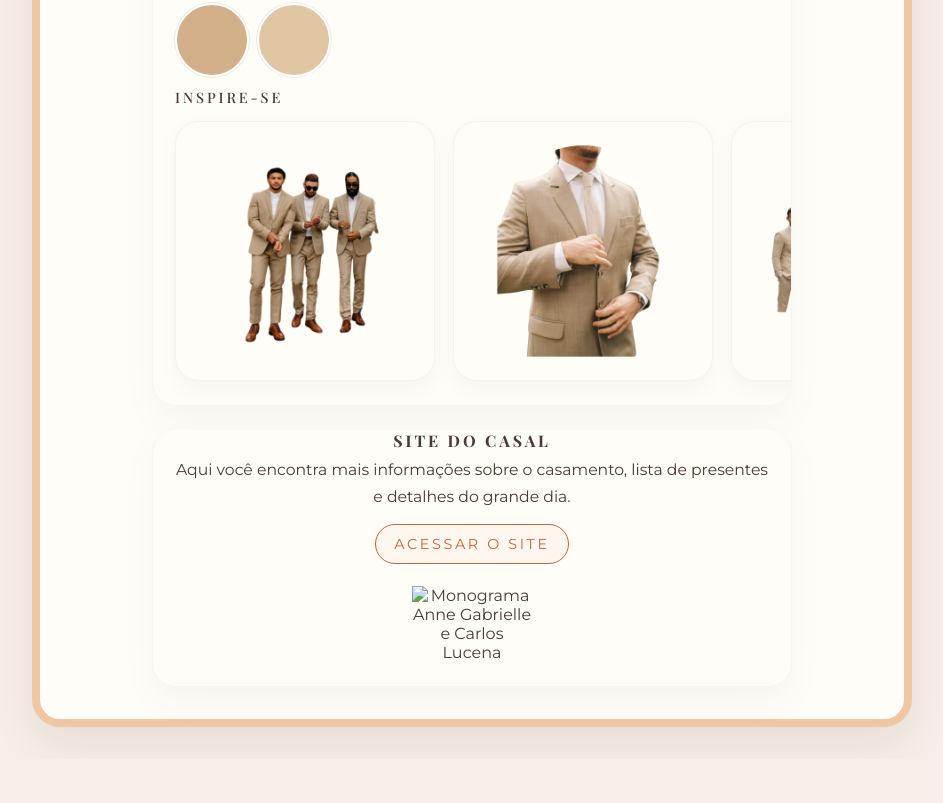
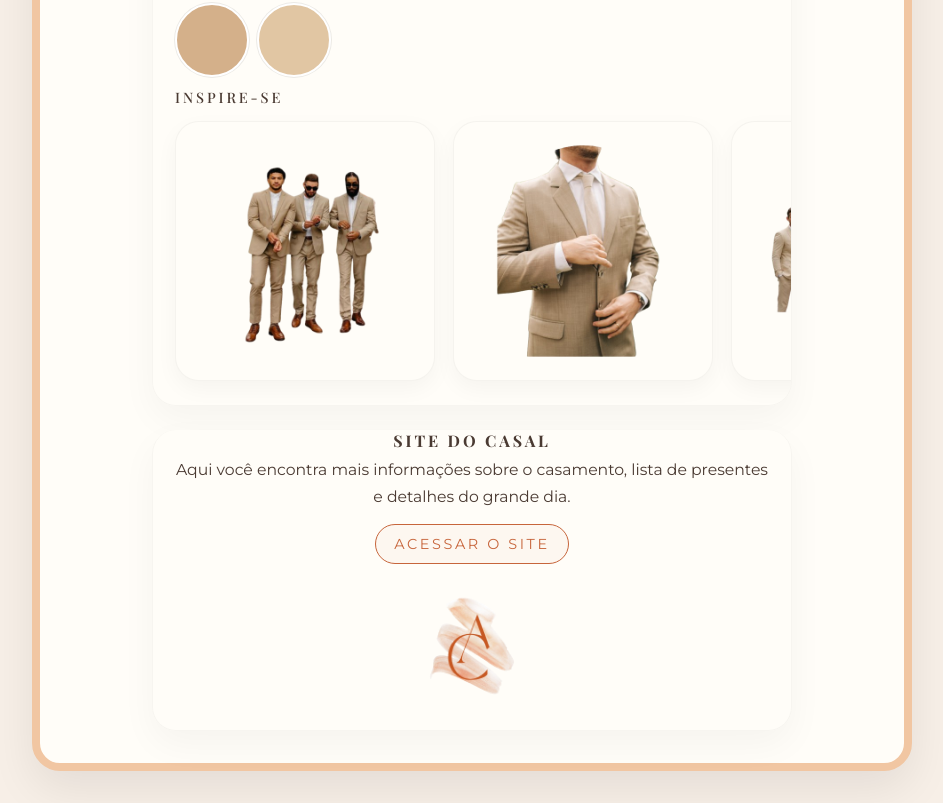
Before and after one commit to LucenaNeto/manual_padrinhos, a plain HTML site: page index.html in a window 1280 px wide. Shown: the part 1607-2410 px from the top of the page, without its empty margins (168-1111 px from the left). Before the commit the page ends 2366 px from the top, so only its background shows below. Drawn offline with nearby package versions, Linux system fonts and the light colour scheme.

Commit message:
envio de logo no final da pagina

```diff
--- a/index.html
+++ b/index.html
@@ -446,7 +446,7 @@
         <section class="center">
           <div class="hero-subtitle">Manual dos</div>
           <h1 class="hero-title">Padrinhos</h1>
-          <div class="hero-names">Anne e Carlos</div>
+          <div class="hero-names">Anne Gabrielle e Carlos Lucena</div>
           <div class="hero-date">28 • 03 • 26</div>
         </section>
 
@@ -563,7 +563,10 @@
           </a>
 
           <div class="footer-logo">
-            <img src"images/logo.png" alt="Monograma Anne Gabrielle e Carlos Lucena"
+            <img
+              src="images/logo.png"
+              alt="Monograma Anne Gabrielle e Carlos Lucena"
+            />
           </div>
         </section>
       </div>
```
